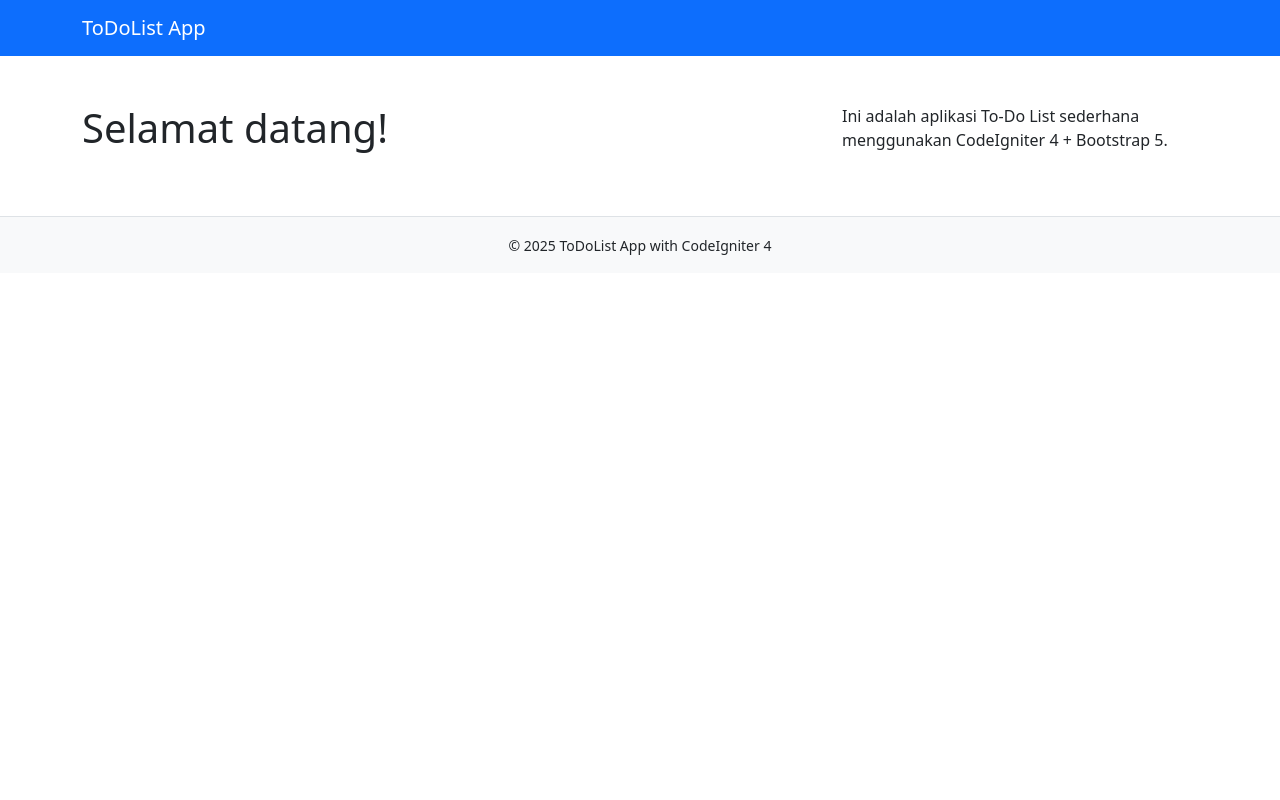
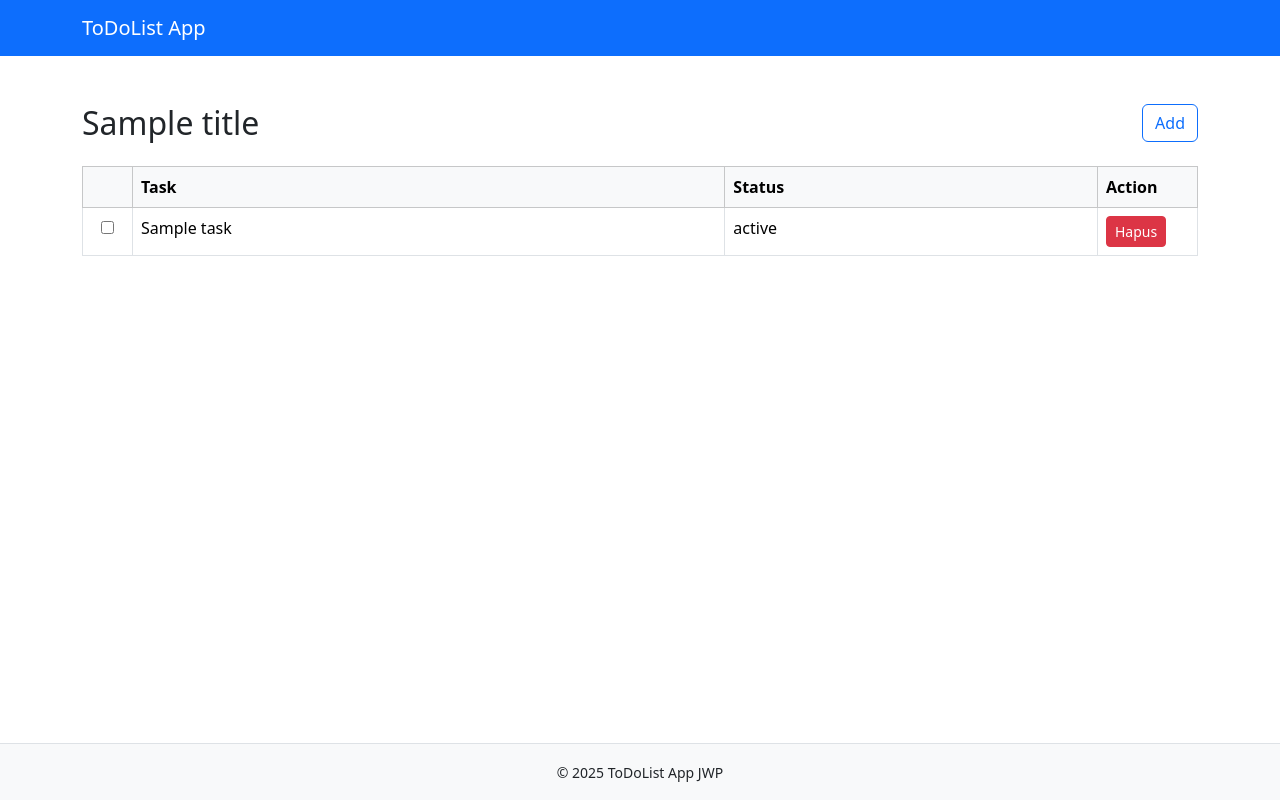
Before and after one commit to UmmuIzzatulWidyatama/jwp_ummu, a CodeIgniter 4 app: template to-do-list-app/app/Views/home.php in a window 1280 px wide. Run offline with PHP 8.4 and a stand-in for CodeIgniter, Linux system fonts and the light colour scheme; the template is opened without the code that fills it: most values are stand-ins (such as "Sample title", 1, 10 or a date in 2020); some libraries are stand-ins or nearby versions.

Commit message:
ada daftar list task

```diff
--- a/to-do-list-app/app/Config/Routes.php
+++ b/to-do-list-app/app/Config/Routes.php
@@ -6,3 +6,4 @@
  * @var RouteCollection $routes
  */
 $routes->get('/', 'ToDoList::index');
+$routes->post('tasks/toggle/(:num)', 'ToDoList::toggleStatus/$1');
--- a/to-do-list-app/app/Views/home.php
+++ b/to-do-list-app/app/Views/home.php
@@ -1,12 +1,48 @@
 <?= $this->include('layout/header') ?>
 
-<div class="row">
-    <div class="col-md-8">
-        <h1 class="mb-3">Selamat datang!</h1>
-    </div>
-    <div class="col-md-4">
-        <p>Ini adalah aplikasi To-Do List sederhana menggunakan CodeIgniter 4 + Bootstrap 5.</p>
-    </div>
+<div class="d-flex justify-content-between align-items-center mb-4">
+    <h2 class="mb-0"><?= esc($title) ?></h2>
+    <a href="<?= base_url('tasks/create') ?>" class="btn btn-outline-primary">Add</a>
 </div>
 
+<table class="table table-bordered">
+    <thead class="table-light">
+        <tr>
+            <th style="width: 50px;"></th>
+            <th>Task</th>
+            <th>Status</th>
+            <th style="width: 100px;">Action</th>
+        </tr>
+    </thead>
+    <tbody>
+        <?php if (!empty($tasks)): ?>
+            <?php foreach ($tasks as $todo): ?>
+                <tr>
+                    <td class="text-center">
+                        <form action="<?= base_url('tasks/toggle/' . $todo['id']) ?>" method="post">
+                            <input type="checkbox"
+                                   name="status"
+                                   onchange="this.form.submit()"
+                                   <?= $todo['status'] === 'Selesai' ? 'checked' : '' ?>>
+                        </form>
+                    </td>
+                    <td style="<?= $todo['status'] === 'Selesai' ? 'text-decoration: line-through;' : '' ?>">
+                        <?= esc($todo['title']) ?>
+                    </td>
+                    <td><?= esc($todo['status']) ?></td>
+                    <td>
+                        <form action="<?= base_url('tasks/delete/' . $todo['id']) ?>" method="post" onsubmit="return confirm('Yakin ingin menghapus?')">
+                            <button type="submit" class="btn btn-sm btn-danger">Hapus</button>
+                        </form>
+                    </td>
+                </tr>
+            <?php endforeach; ?>
+        <?php else: ?>
+            <tr>
+                <td colspan="4" class="text-center">Tidak ada tugas.</td>
+            </tr>
+        <?php endif; ?>
+    </tbody>
+</table>
+
 <?= $this->include('layout/footer') ?>
--- a/to-do-list-app/app/Views/layout/footer.php
+++ b/to-do-list-app/app/Views/layout/footer.php
@@ -1,10 +1,11 @@
 </div> <!-- penutup <div class="container"> dari header -->
-
-<footer class="bg-light text-center py-3 mt-5 border-top">
+<footer class="bg-light text-center py-3 mt-auto border-top">
     <div class="container">
-        <small>© <?= date('Y') ?> ToDoList App with CodeIgniter 4</small>
+        <small>© <?= date('Y') ?> ToDoList App JWP</small>
     </div>
 </footer>
+
+</div> <!-- penutup div.flex-column -->
 
 <script src="<?= base_url('assets/bootstrap/js/bootstrap.bundle.min.js') ?>"></script>
 </body>
--- a/to-do-list-app/app/Views/layout/header.php
+++ b/to-do-list-app/app/Views/layout/header.php
@@ -6,7 +6,9 @@
     <meta name="viewport" content="width=device-width, initial-scale=1">
     <link href="<?= base_url('assets/bootstrap/css/bootstrap.min.css') ?>" rel="stylesheet">
 </head>
+
 <body>
+<div class="d-flex flex-column min-vh-100">
 
 <!-- NAVBAR -->
 <nav class="navbar navbar-expand-lg navbar-dark bg-primary">
```
Also changed, not shown: to-do-list-app/app/Controllers/ToDoList.php (+19 -3 lines), to-do-list-app/app/Models/ToDoModel.php (added, +12 -0 lines), screenshot_kelompok_pekerjaan 2_ummu.png (added), 1 other file.
